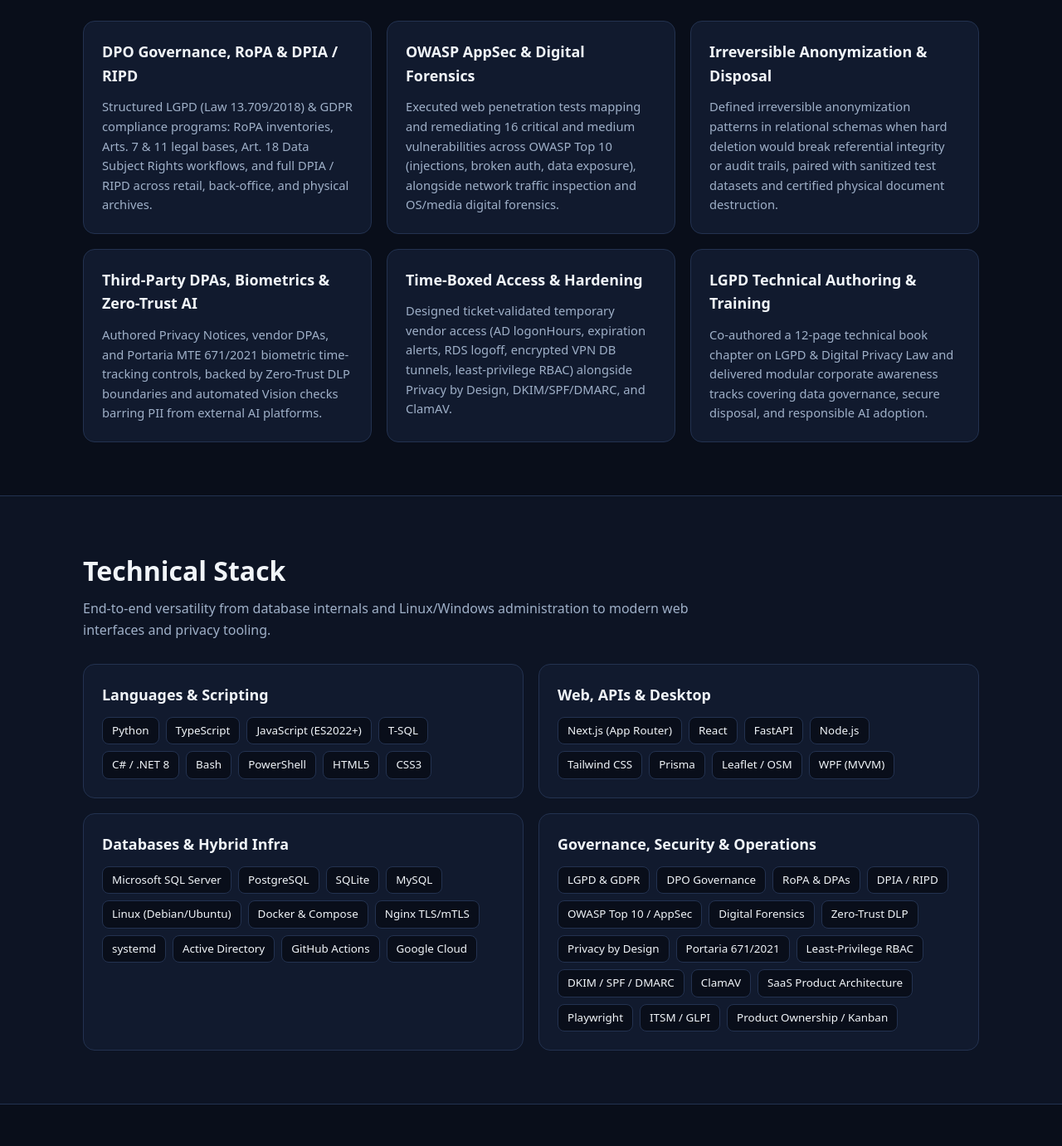
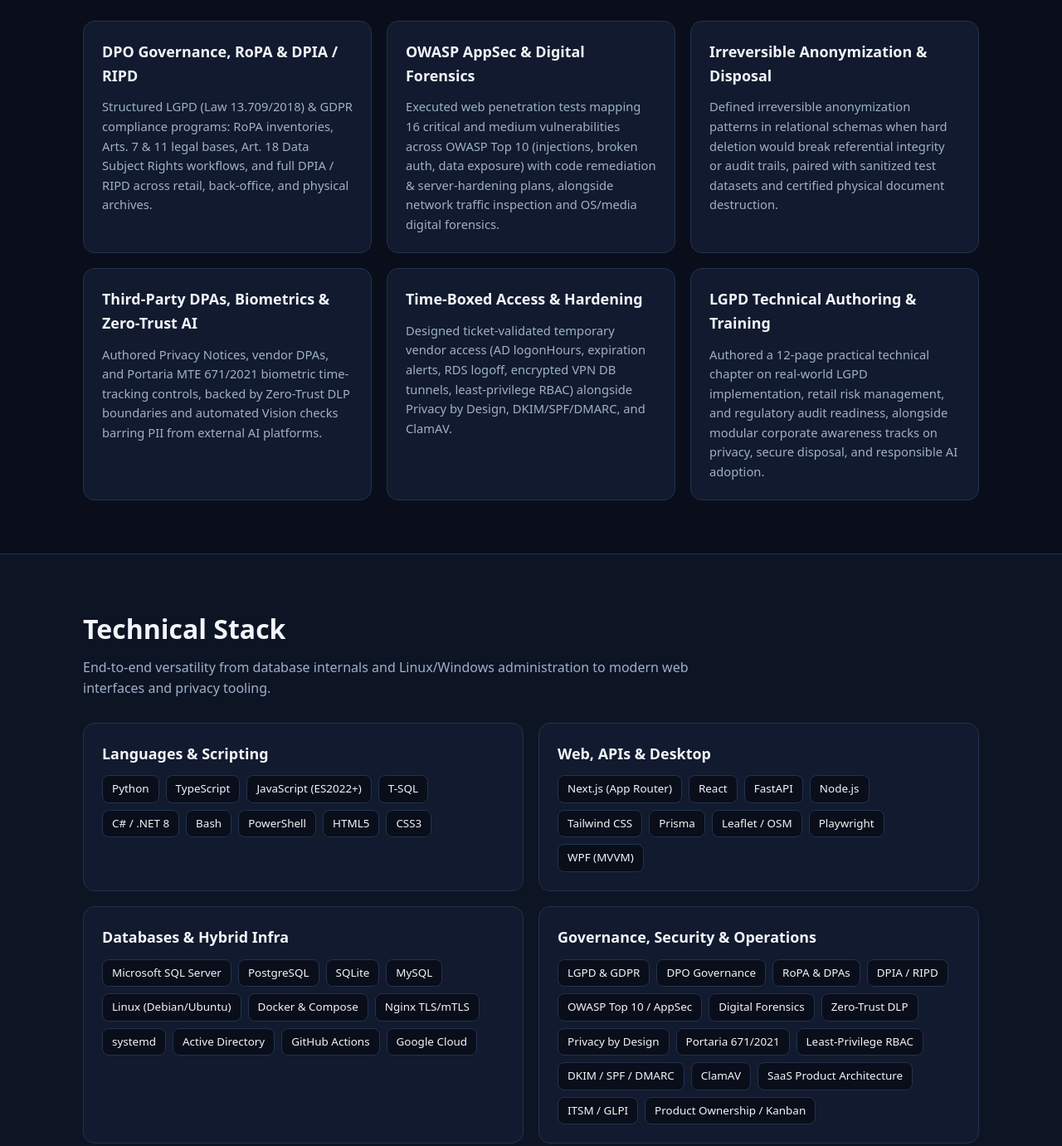
Before and after one commit to gavicoding/gavicoding.github.io, a plain HTML site: page index.html in a window 1280 px wide. Shown: the part 2822-4203 px from the top of the page at 83% size. Drawn offline with Linux system fonts and the light colour scheme.

Commit message:
fix: align LGPD chapter, OWASP remediation wording, and Playwright stack group

```diff
--- a/assets/app.js
+++ b/assets/app.js
@@ -79,7 +79,7 @@ const TRANSLATIONS = {
       "Structured LGPD (Law 13.709/2018) & GDPR compliance programs: RoPA inventories, Arts. 7 & 11 legal bases, Art. 18 Data Subject Rights workflows, and full DPIA / RIPD across retail, back-office, and physical archives.",
     priv2_title: "OWASP AppSec & Digital Forensics",
     priv2_body:
-      "Executed web penetration tests mapping and remediating 16 critical and medium vulnerabilities across OWASP Top 10 (injections, broken auth, data exposure), alongside network traffic inspection and OS/media digital forensics.",
+      "Executed web penetration tests mapping 16 critical and medium vulnerabilities across OWASP Top 10 (injections, broken auth, data exposure) with code remediation & server-hardening plans, alongside network traffic inspection and OS/media digital forensics.",
     priv3_title: "Irreversible Anonymization & Disposal",
     priv3_body:
       "Defined irreversible anonymization patterns in relational schemas when hard deletion would break referential integrity or audit trails, paired with sanitized test datasets and certified physical document destruction.",
@@ -91,7 +91,7 @@ const TRANSLATIONS = {
       "Designed ticket-validated temporary vendor access (AD logonHours, expiration alerts, RDS logoff, encrypted VPN DB tunnels, least-privilege RBAC) alongside Privacy by Design, DKIM/SPF/DMARC, and ClamAV.",
     priv6_title: "LGPD Technical Authoring & Training",
     priv6_body:
-      "Co-authored a 12-page technical book chapter on LGPD & Digital Privacy Law and delivered modular corporate awareness tracks covering data governance, secure disposal, and responsible AI adoption.",
+      "Authored a 12-page practical technical chapter on real-world LGPD implementation, retail risk management, and regulatory audit readiness, alongside modular corporate awareness tracks on privacy, secure disposal, and responsible AI adoption.",
     stack_title: "Technical Stack",
     stack_desc:
       "End-to-end versatility from database internals and Linux/Windows administration to modern web interfaces and privacy tooling.",
@@ -184,7 +184,7 @@ const TRANSLATIONS = {
       "Programas de conformidade LGPD (Lei 13.709/2018) e GDPR: inventários RoPA, bases legais (Arts. 7º e 11º), fluxos de Direitos dos Titulares (Art. 18) e DPIA / RIPD em sistemas de varejo, retaguarda e arquivo físico.",
     priv2_title: "OWASP AppSec & Forense Digital",
     priv2_body:
-      "Testes de intrusão em aplicações web mapeando e remediando 16 vulnerabilidades críticas e médias (OWASP Top 10: injeções, falhas de autenticação, exposição de dados), análise de tráfego e perícia forense digital.",
+      "Testes de intrusão em aplicações web mapeando 16 vulnerabilidades críticas e médias (OWASP Top 10: injeções, falhas de autenticação, exposição de dados) com planos de remediação de código e hardening, além de análise de tráfego e perícia forense digital.",
     priv3_title: "Anonimização Irreversível & Descarte",
     priv3_body:
       "Estratégias de anonimização irreversível em bancos relacionais sem quebrar integridade referencial/auditoria, além de massas de testes sanitizadas e fluxos certificados de descarte físico.",
@@ -196,7 +196,7 @@ const TRANSLATIONS = {
       "Fluxos de acesso temporário por chamado (AD logonHours, expiração, logoff RDS, túneis VPN para bancos, RBAC), Privacy by Design, autenticação de e-mail (DKIM/SPF/DMARC) e proteção ClamAV.",
     priv6_title: "Capítulo Técnico de LGPD & Capacitação",
     priv6_body:
-      "Coautoria de capítulo técnico de 12 páginas sobre LGPD e Direito Digital, além de trilhas modulares de conscientização corporativa sobre privacidade, descarte seguro e uso responsável de IA.",
+      "Redação de capítulo técnico-prático de 12 páginas sobre implementação real da LGPD, gestão de riscos no varejo e preparação regulatória, além de trilhas modulares de conscientização corporativa sobre privacidade, descarte seguro e uso responsável de IA.",
     stack_title: "Stack Técnica",
     stack_desc:
       "Versatilidade ponta a ponta — de internals de banco de dados e administração Linux/Windows até interfaces web modernas e privacidade.",
--- a/index.html
+++ b/index.html
@@ -258,7 +258,7 @@
 
           <article class="card reveal">
             <h3 data-i18n="priv2_title">OWASP AppSec &amp; Digital Forensics</h3>
-            <p data-i18n="priv2_body">Executed web penetration tests mapping and remediating 16 critical and medium vulnerabilities across OWASP Top 10 (injections, broken auth, data exposure), alongside network traffic inspection and OS/media digital forensics.</p>
+            <p data-i18n="priv2_body">Executed web penetration tests mapping 16 critical and medium vulnerabilities across OWASP Top 10 (injections, broken auth, data exposure) with code remediation &amp; server-hardening plans, alongside network traffic inspection and OS/media digital forensics.</p>
           </article>
 
           <article class="card reveal">
@@ -278,7 +278,7 @@
 
           <article class="card reveal">
             <h3 data-i18n="priv6_title">LGPD Technical Authoring &amp; Training</h3>
-            <p data-i18n="priv6_body">Co-authored a 12-page technical book chapter on LGPD &amp; Digital Privacy Law and delivered modular corporate awareness tracks covering data governance, secure disposal, and responsible AI adoption.</p>
+            <p data-i18n="priv6_body">Authored a 12-page practical technical chapter on real-world LGPD implementation, retail risk management, and regulatory audit readiness, alongside modular corporate awareness tracks on privacy, secure disposal, and responsible AI adoption.</p>
           </article>
         </div>
       </div>
@@ -304,7 +304,7 @@
             <h3 data-i18n="stack_g2">Web, APIs &amp; Desktop</h3>
             <div class="pill-list">
               <span>Next.js (App Router)</span><span>React</span><span>FastAPI</span><span>Node.js</span>
-              <span>Tailwind CSS</span><span>Prisma</span><span>Leaflet / OSM</span><span>WPF (MVVM)</span>
+              <span>Tailwind CSS</span><span>Prisma</span><span>Leaflet / OSM</span><span>Playwright</span><span>WPF (MVVM)</span>
             </div>
           </div>
 
@@ -323,7 +323,7 @@
               <span>LGPD &amp; GDPR</span><span>DPO Governance</span><span>RoPA &amp; DPAs</span><span>DPIA / RIPD</span>
               <span>OWASP Top 10 / AppSec</span><span>Digital Forensics</span><span>Zero-Trust DLP</span><span>Privacy by Design</span>
               <span>Portaria 671/2021</span><span>Least-Privilege RBAC</span><span>DKIM / SPF / DMARC</span><span>ClamAV</span>
-              <span>SaaS Product Architecture</span><span>Playwright</span><span>ITSM / GLPI</span><span>Product Ownership / Kanban</span>
+              <span>SaaS Product Architecture</span><span>ITSM / GLPI</span><span>Product Ownership / Kanban</span>
             </div>
           </div>
         </div>
```
